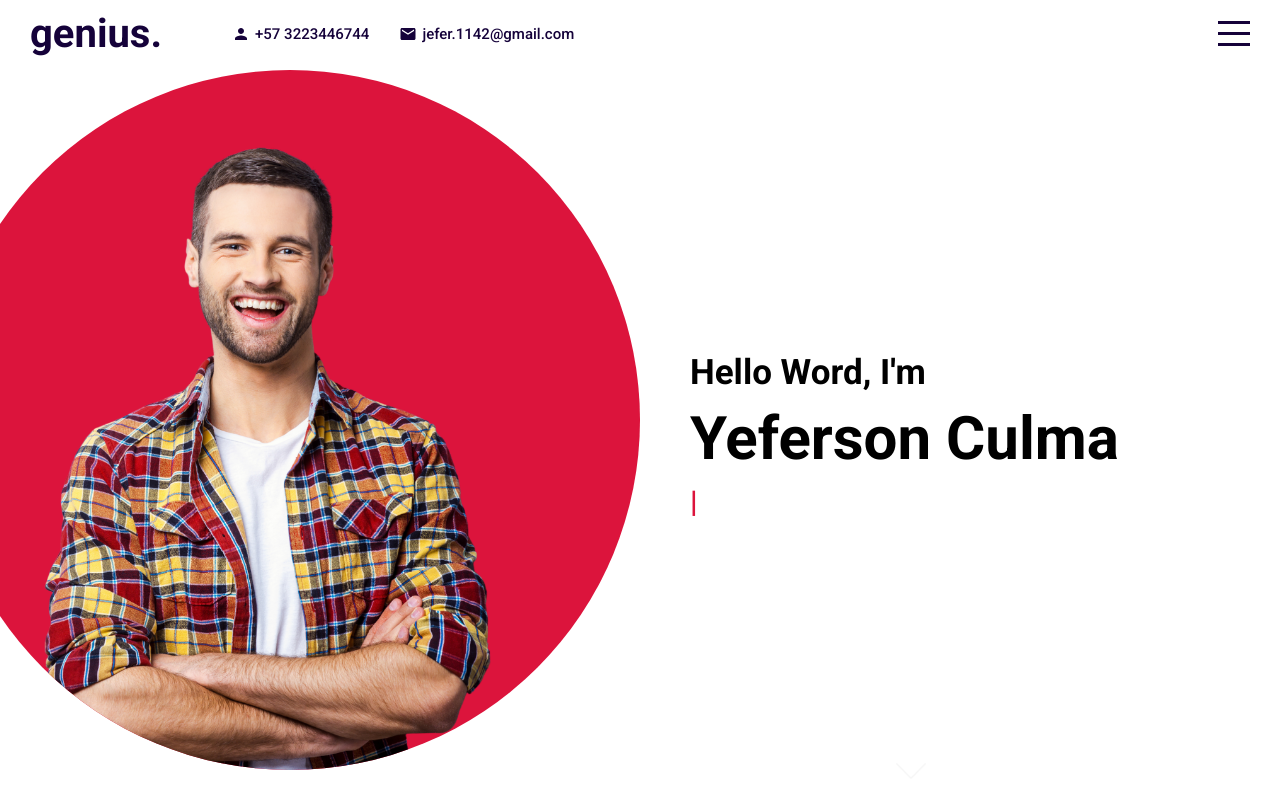
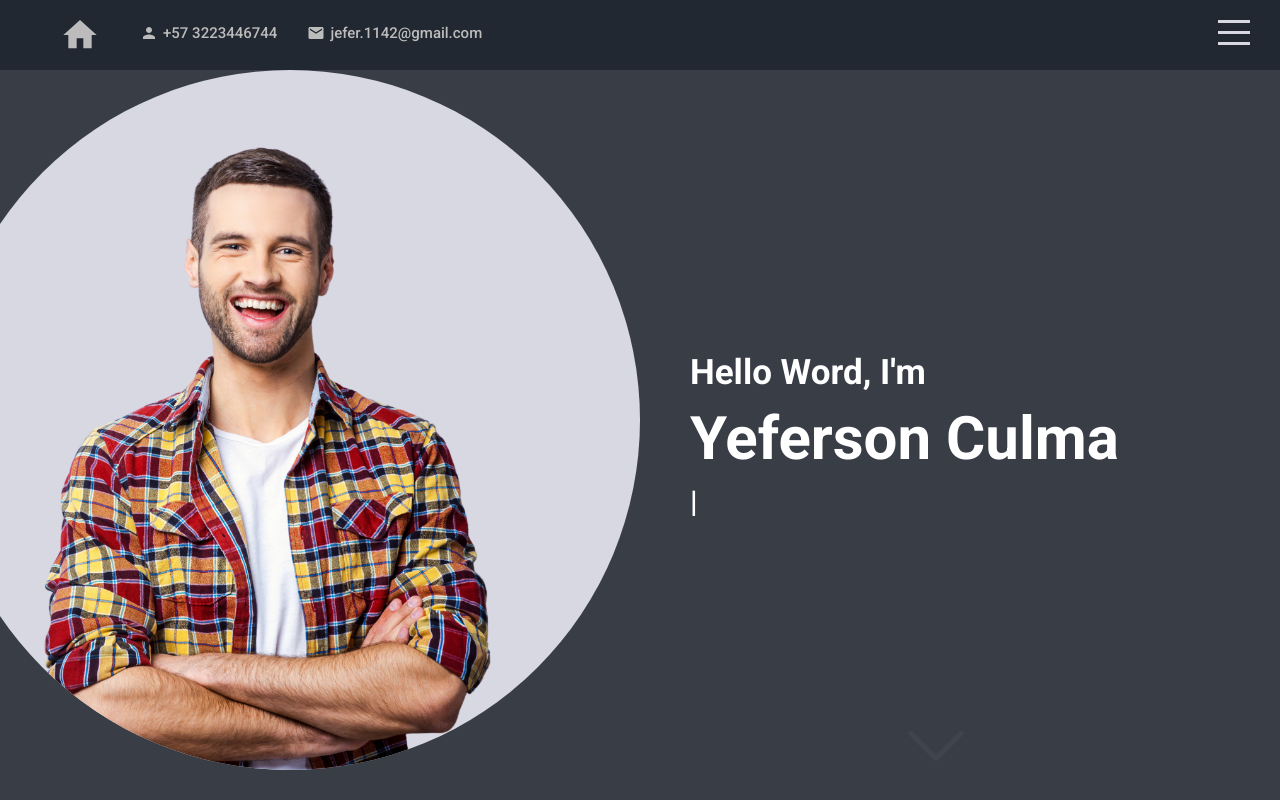
Before and after one commit to yeferfer/Portfolio-Website, a React (Create React App) app: page / in a window 1280 px wide. Built offline with nearby package versions, Linux system fonts and the light colour scheme.

Commit message:
dark mode Add

```diff
--- a/src/components/about/about.scss
+++ b/src/components/about/about.scss
@@ -2,7 +2,7 @@
 
 .about {
   overflow: hidden;
-  background-color: crimson;
+  background-color: #22252a;
   display: flex;
   align-items: center;
   justify-content: center;
--- a/src/components/contact/contact.scss
+++ b/src/components/contact/contact.scss
@@ -1,7 +1,6 @@
 @import "../../global.scss";
 
 .contact {
-  background-color: white;
   display: flex;
 
   @include mobile {
@@ -13,14 +12,25 @@
   }
 
   .left {
+    background-color: white;
     flex: 1;
     overflow: hidden;
+    align-content: center;
+    justify-content: center;
+    align-items: center;
 
     img {
-      height: 100%;
+      margin-top: 100px;
+      height: 80%;
+
+      @include mobile {
+        margin-top: 0px;
+        height: 100%;
+      }
     }
   }
   .right {
+    background-color: #1d1f23;
     flex: 1;
     display: flex;
     flex-direction: column;
@@ -28,6 +38,7 @@
     justify-content: center;
 
     h2 {
+      color: white;
       font-size: 30px;
     }
 
@@ -64,8 +75,8 @@
       button {
         width: 150px;
         height: 30px;
-        color: white;
-        background-color: crimson;
+        color: black;
+        background-color: #bdbcbc;
         border: none;
         border-radius: 10px;
         font-weight: 500;
--- a/src/components/intro/intro.scss
+++ b/src/components/intro/intro.scss
@@ -2,7 +2,7 @@
 
 .intro {
   overflow: hidden;
-  background-color: white;
+  background-color: #393e46;
   display: flex;
 
   @include mobile {
@@ -22,7 +22,7 @@
     .imgContainer {
       width: 700px;
       height: 700px;
-      background-color: crimson;
+      background-color: #d8d8e3;
       border-radius: 50%;
       display: flex;
       align-items: flex-end;
@@ -72,15 +72,18 @@
       h1 {
         font-size: 60px;
         margin: 10px 0;
+        color: white;
 
         @include mobile {
           font-size: 40px;
         }
       }
       h2 {
+        color: white;
         font-size: 35px;
       }
       h3 {
+        color: white;
         font-size: 30px;
 
         @include mobile {
@@ -89,7 +92,7 @@
 
         span {
           font-size: inherit;
-          color: crimson;
+          color: white;
         }
 
         .ityped-cursor {
@@ -112,7 +115,7 @@
       left: 40%;
 
       img {
-        width: 30px;
+        width: 80px;
         animation: arrowBlink 2s infinite;
       }
 
--- a/src/components/portfolio/portfolio.scss
+++ b/src/components/portfolio/portfolio.scss
@@ -2,12 +2,13 @@
 
 .portfolio {
   overflow: hidden;
-  background-color: white;
+  background-color: #2e3238;
   display: flex;
   flex-direction: column;
   align-items: center;
 
   h1 {
+    color: white;
     overflow: hidden;
     font-size: 50px;
 
--- a/src/components/portfolioList/portfolioList.scss
+++ b/src/components/portfolioList/portfolioList.scss
@@ -1,6 +1,7 @@
 @import "../../global.scss";
 
 .portfolioList {
+  color: #bdbcbc;
   font-size: 12px;
   margin-right: 50px;
   padding: 7px;
--- a/src/components/topbar/Topbar.jsx
+++ b/src/components/topbar/Topbar.jsx
@@ -1,15 +1,18 @@
 import "./topbar.scss";
-import { Person, Mail } from "@mui/icons-material";
+import { Home, Person, Mail } from "@mui/icons-material";
 
 export default function Topbar({ menuOpen, setMenuOpen }) {
   return (
     <div className={"topbar " + (menuOpen && "active")}>
       <div className="wrapper">
         <div className="left">
-          <a href="#intro" className="logo">
-            genius.
-          </a>
           <div className="itemContainer">
+            <Home
+              className="logo"
+              onClick={() => {
+                window.location.href = "#intro";
+              }}
+            ></Home>
             <Person className="icon" />
             <span>+57 3223446744</span>
           </div>
--- a/src/components/topbar/topbar.scss
+++ b/src/components/topbar/topbar.scss
@@ -3,8 +3,8 @@
 .topbar {
   width: 100%;
   height: 70px;
-  background-color: white;
-  color: $mainColor;
+  background-color: #222831;
+  color: #bdbcbc;
   position: fixed;
   top: 0;
   z-index: 3;
@@ -19,25 +19,20 @@
     .left {
       display: flex;
       align-items: center;
-      .logo {
-        font-size: 40px;
-        font-weight: 700;
-        text-decoration: none;
-        color: inherit;
-        margin-right: 40px;
-      }
 
       .itemContainer {
         display: flex;
         align-items: center;
         margin-left: 30px;
 
-        @include mobile {
-          display: none;
-        }
-
-        @include table {
-          display: block;
+        .logo {
+          margin-top: 5px;
+          font-size: 40px;
+          font-weight: 700;
+          text-decoration: none;
+          color: inherit;
+          margin-right: 40px;
+          cursor: pointer;
         }
 
         .icon {
@@ -48,6 +43,27 @@
         span {
           font-size: 15px;
           font-weight: 500;
+        }
+
+        .logo {
+          @include mobile {
+          }
+        }
+
+        .icon {
+          @include mobile {
+            display: none;
+          }
+        }
+
+        span {
+          @include mobile {
+            display: none;
+          }
+        }
+
+        @include table {
+          display: block;
         }
       }
     }
@@ -65,7 +81,7 @@
         span {
           width: 100%;
           height: 3px;
-          background-color: $mainColor;
+          background-color: #d8d8e3;
           transform-origin: left;
           transition: all 2s ease;
         }
@@ -75,20 +91,20 @@
 
   &.active {
     background-color: $mainColor;
-    color: white;
+    color: #d8d8e3;
 
     .hamburger {
       overflow-y: hidden;
       span {
         &:first-child {
-          background-color: white;
+          background-color: #d8d8e3;
           transform: rotate(45deg);
         }
         &:nth-child(2) {
           opacity: 0;
         }
         &:last-child {
-          background-color: white;
+          background-color: #d8d8e3;
           transform: rotate(-45deg);
         }
       }
--- a/src/data.js
+++ b/src/data.js
@@ -8,7 +8,7 @@ export const featuredPortfolio = [
   {
     id: 2,
     title: "Porfolio GitHub",
-    img: "https://logos-marcas.com/wp-content/uploads/2020/11/GitHub-Logo.png",
+    img: "https://www.returngis.net/wp-content/uploads/2021/01/GitHub.png",
     url: "https://github.com/yeferfer",
   },
   {
--- a/src/global.scss
+++ b/src/global.scss
@@ -1,4 +1,4 @@
-$mainColor: #15023a;
+$mainColor: #2a2438;
 
 $width: 768px;
 $widthTable: 720px;
```
Also changed, not shown: public/assets/down.png.
